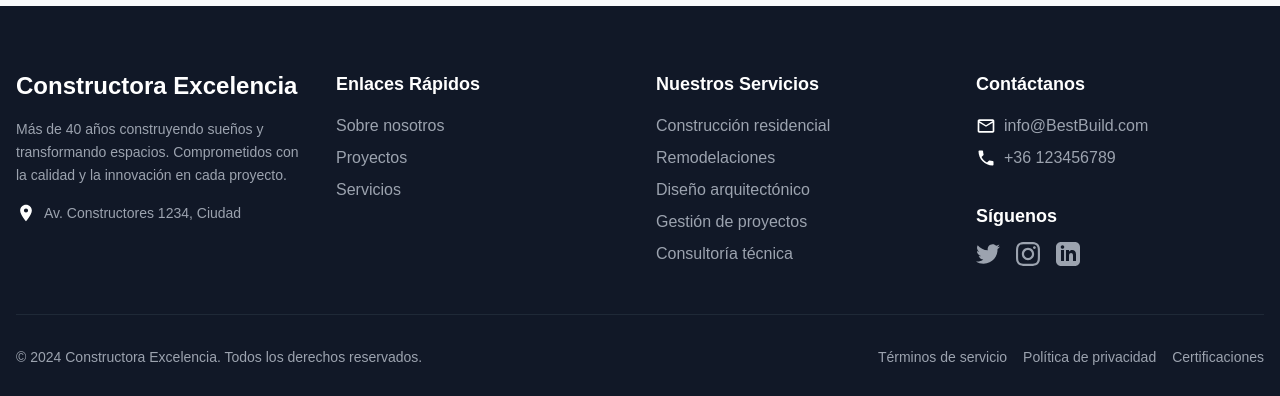
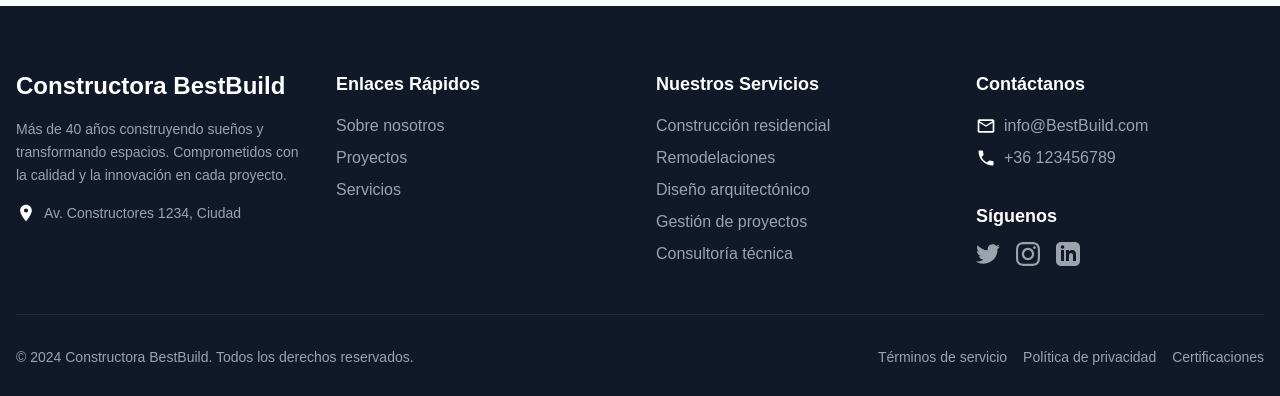
Before and after one commit to SSommaa/Landing-Page, a Vue app: page / in a window 1280 px wide. Shown: the part 2585-2981 px from the top of the page. Built offline with nearby package versions, Linux system fonts and the light colour scheme.

Commit message:
Error en titulo arreglado de footer, boton de hero ahora funciona

```diff
--- a/src/components/Footer.vue
+++ b/src/components/Footer.vue
@@ -15,7 +15,7 @@ const scrollToSection = (sectionId) => {
       <div class="grid grid-cols-1 md:grid-cols-4 gap-8 mb-12">
         <!-- Columna 1: Información de la empresa -->
         <div class="space-y-4">
-          <h3 class="text-2xl font-bold text-primary">Constructora Excelencia</h3>
+          <h3 class="text-2xl font-bold text-primary">Constructora BestBuild</h3>
           <p class="text-gray-400 text-sm leading-relaxed">
             Más de 40 años construyendo sueños y transformando espacios. Comprometidos con la
             calidad y la innovación en cada proyecto.
@@ -133,7 +133,7 @@ const scrollToSection = (sectionId) => {
       <!-- Sección inferior -->
       <div class="flex flex-col md:flex-row justify-between items-center text-gray-400 text-sm">
         <div class="mb-4 md:mb-0">
-          © 2024 Constructora Excelencia. Todos los derechos reservados.
+          © 2024 Constructora BestBuild. Todos los derechos reservados.
         </div>
         <div class="flex space-x-4">
           <a href="#" class="hover:text-primary transition-colors">Términos de servicio</a>
--- a/src/components/Hero.vue
+++ b/src/components/Hero.vue
@@ -1,8 +1,12 @@
 <script setup>
 import img from '../assets/Images/NewYorkHero.webp'
-
+import router from '@/router/router'
 // Función para manejar el desplazamiento
 import { ref, onMounted, onUnmounted } from 'vue'
+
+const navigate = (where) => {
+  router.push(where)
+}
 
 const scrollY = ref(0)
 
@@ -39,6 +43,7 @@ onUnmounted(() => {
             Desde el concepto hasta la finalización, hacemos realidad tus sueños de construcción.
           </p>
           <button
+            @click="navigate('contacta')"
             class="bg-transparent border-2 border-white text-white font-bold py-4 px-10 rounded-full hover:bg-white/10 hover:border-primary hover:text-primary transition-all duration-300 text-lg shadow-xl hover:shadow-2xl"
           >
             Obtén un Presupuesto Gratis
```
